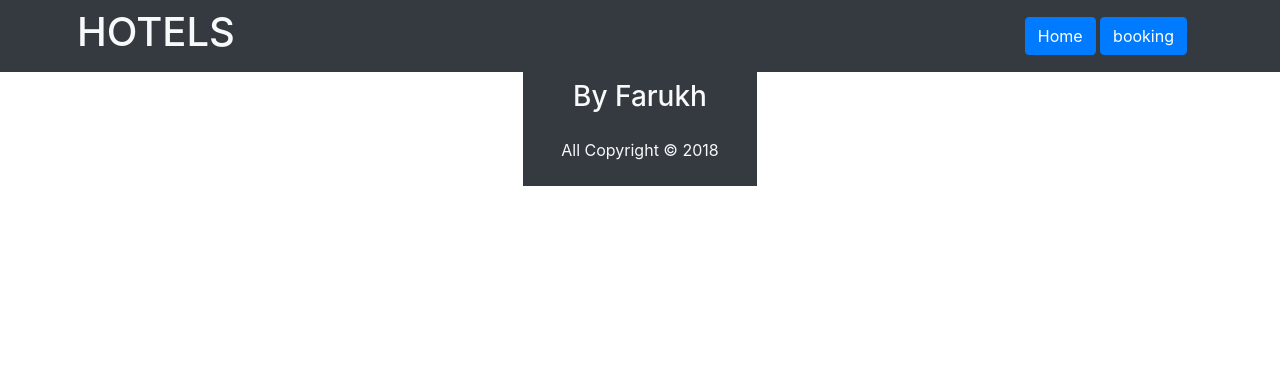
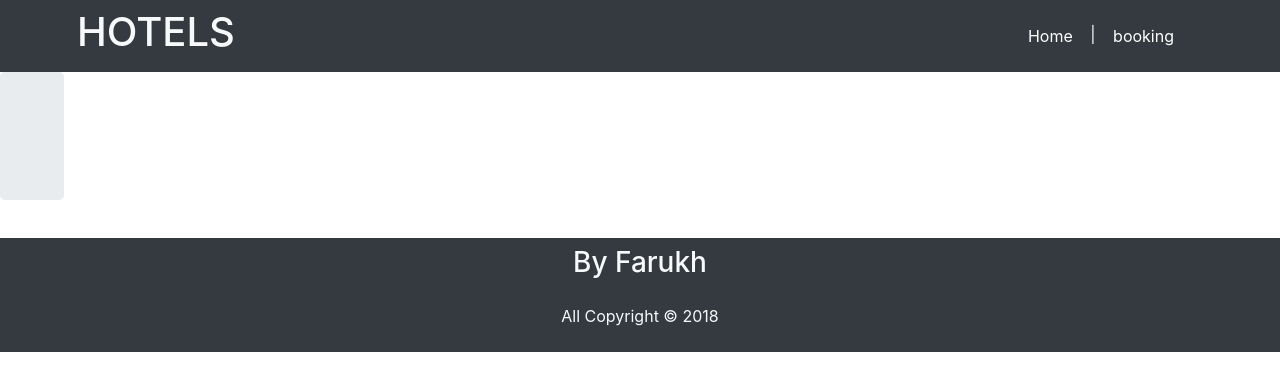
Before and after one commit to Farukh1x95/hotel, a PHP site: page / in a window 1280 px wide. Shown: the top 391 px of the page. Run offline with PHP 8.4, Linux system fonts and the light colour scheme; data that the repository does not hold is empty; some libraries are stand-ins or nearby versions.

Commit message:
design  them

```diff
--- a/footer.php
+++ b/footer.php
@@ -12,33 +12,35 @@
 
 <body>
     <style>
+
         .footer {
+            bottom: 0px;
             position: absolute;
-            width: 100% ;
-            min-height: 100%;
-            bottom: 0px;
+
         }
 
     </style>
-    <div class="containter-fluid page-footer bg-dark d-flex ">
-        <div class="pg-2 text-light container d-flex flex-row justify-content-center" id="footer">
-            <div class="pg-2 container d-flex flex-column   justify-content-center ">
+
+    <footer>
+        <div class="containter d-flex bg-dark align-item-end ">
+            <div class="text-light container d-inline-flex flex-column justify-content-center">
+
                 <div class="p-2  text-center container">
                     <h3>By Farukh</h3>
                 </div>
-                <div class=" p-2 text-center container">
+                <div class=" p-2 text-center justify-content-center">
                     <p> All Copyright © 2018</p>
                 </div>
 
             </div>
         </div>
+    </footer>
 
 
 
 
-
-        <script src="https://code.jquery.com/jquery-3.3.1.slim.min.js" integrity="sha384-q8i/X+965DzO0rT7abK41JStQIAqVgRVzpbzo5smXKp4YfRvH+8abtTE1Pi6jizo" crossorigin="anonymous"></script>
-        <script src="https://cdnjs.cloudflare.com/ajax/libs/popper.js/1.14.3/umd/popper.min.js" integrity="sha384-ZMP7rVo3mIykV+2+9J3UJ46jBk0WLaUAdn689aCwoqbBJiSnjAK/l8WvCWPIPm49" crossorigin="anonymous"></script>
+    <script src="https://code.jquery.com/jquery-3.3.1.slim.min.js" integrity="sha384-q8i/X+965DzO0rT7abK41JStQIAqVgRVzpbzo5smXKp4YfRvH+8abtTE1Pi6jizo" crossorigin="anonymous"></script>
+    <script src="https://cdnjs.cloudflare.com/ajax/libs/popper.js/1.14.3/umd/popper.min.js" integrity="sha384-ZMP7rVo3mIykV+2+9J3UJ46jBk0WLaUAdn689aCwoqbBJiSnjAK/l8WvCWPIPm49" crossorigin="anonymous"></script>
 </body>
 
 </html>
--- a/header.php
+++ b/header.php
@@ -8,10 +8,14 @@
     <title>HOTELS</title>
     <link rel="stylesheet" href="https://stackpath.bootstrapcdn.com/bootstrap/4.1.3/css/bootstrap.min.css" integrity="sha384-MCw98/SFnGE8fJT3GXwEOngsV7Zt27NXFoaoApmYm81iuXoPkFOJwJ8ERdknLPMO" crossorigin="anonymous">
     <script src="https://stackpath.bootstrapcdn.com/bootstrap/4.1.3/js/bootstrap.min.js" integrity="sha384-ChfqqxuZUCnJSK3+MXmPNIyE6ZbWh2IMqE241rYiqJxyMiZ6OW/JmZQ5stwEULTy" crossorigin="anonymous"></script>
+    <link rel="stylesheet" href="https://use.fontawesome.com/releases/v5.6.3/css/all.css" integrity="sha384-UHRtZLI+pbxtHCWp1t77Bi1L4ZtiqrqD80Kn4Z8NTSRyMA2Fd33n5dQ8lWUE00s/" crossorigin="anonymous">
+    <link href="https://fonts.googleapis.com/css?family=Quicksand" rel="stylesheet">
 </head>
 
 <body>
-
+<style>
+    font-family: 'Quicksand', sans-serif;
+</style>
     <div class="navbar navbar-dark navbar-nav bg-dark">
 
         <div class="container d-flex  flex-row justify-content-between"></div>
@@ -22,8 +26,8 @@
             </div>
 
             <div class="pg-2  justify-content-end ">
-                <a name="" id="" class="btn btn-primary" href="INDEX.php" role="button">Home</a>
-                <a name="" id="" class="btn btn-primary" href="#" role="button">booking</a>
+                <a name="" id="" class="btn btn-dark" href="INDEX.php" role="button">Home</a> |
+                <a name="" id="" class="btn btn-dark" href="#" role="button">booking</a>
 
             </div>
 
--- a/index.php
+++ b/index.php
@@ -5,25 +5,46 @@ include("connection.php");
 $sql = "SELECT * FROM hoteltable";
 $result = mysqli_query($conn,$sql);
 ?>
-<div class="containter d-flex flex-row justify-content-around">
-    <div class="row">
+<!DOCTYPE html>
+<html lang="en">
+
+<head>
+    <meta charset="UTF-8">
+    <meta name="viewport" content="width=device-width, initial-scale=1.0">
+    <meta http-equiv="X-UA-Compatible" content="ie=edge">
+    <title>Document</title>
+</head>
+
+<body>
+    <style>
+        #card {
+            margin: 10px;
+            padding: 20px;
+        }
+
+    </style>
+ <div class="jumbotron d-inline-flex flex-wrap">
 <?php
 $row = mysqli_fetch_assoc($result);
-  foreach($result as $row){ ?>
-        <div class="col-md-4">
-            <div class="card">
+foreach($result as $row){
+    echo  '
+             <div class=" d-flex flex-wrap  col-md-4" >
+                  <div class="card bg-dark" id="card">
                     <div class="card-body">
                         <h3 class="card-title">
-                        <a href="#">
-                            <?php echo $row['hotel']?></a>
+                               <a href="hotel.php?id='.$row["id"].'">'.$row["hotel"].' </a>
                         </h3>
-                    <p class="card-text">
-                        <?php echo $row['location'] ?>
-                    </p>
+                        <p class="card-text text-light"><i class="fas fa-map-marker-alt"></i>  '.$row["location"].'</p>
                     </div>
                 </div>
+        </div>' ;
+};
+?>
  </div>
-        <?php } ?>
+</body>
+
+</html>
+
 <?php
 include("footer.php");
 ?>
```
Also changed, not shown: hotel.php (added, +62 -0 lines). Lines whose indentation alone changed are shown as unchanged.
